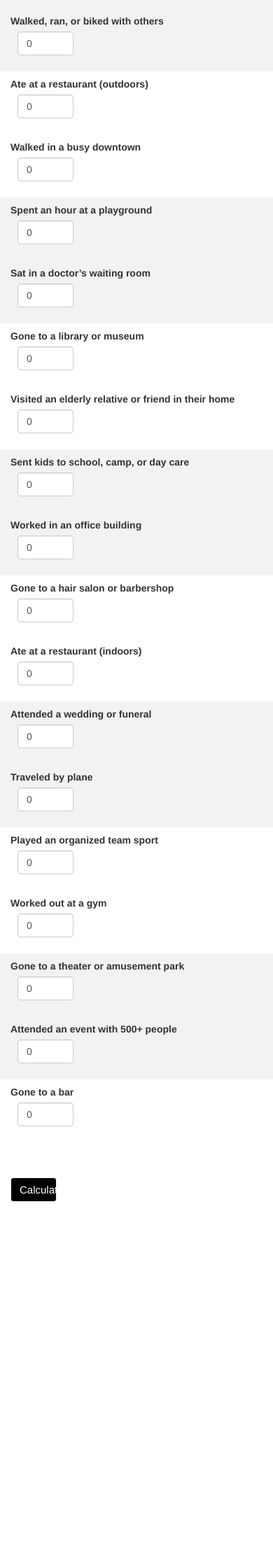
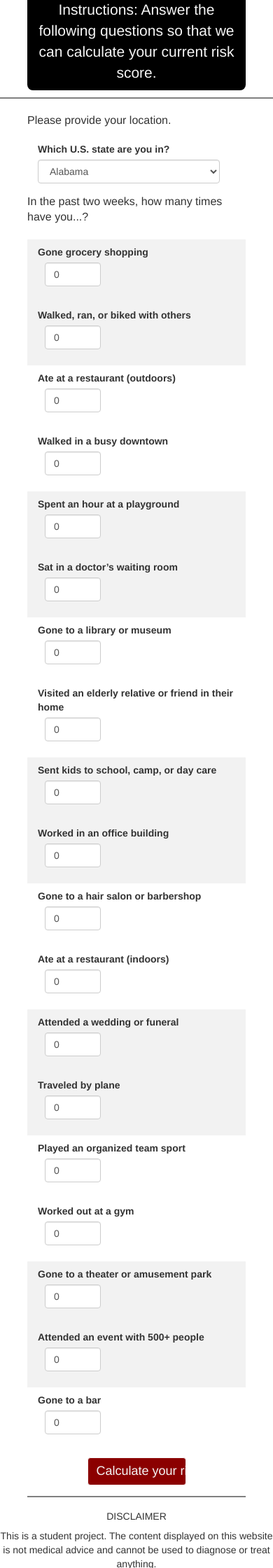
Before and after one commit to hadley173/Covid19-Risk-Assessment-Website, a Flask app: page /form-input in a window 390 px wide. Shown: the part 503-2743 px from the top of the page at 70% size. Before the commit the page ends 2220 px from the top, so only its background shows below. Run offline with Flask 2, Linux system fonts and the light colour scheme; some libraries are stand-ins or nearby versions.

Commit message:
Improved form input styling

```diff
--- a/app/static/css/styles.css
+++ b/app/static/css/styles.css
@@ -150,25 +150,35 @@ p > .lead {
 	margin-bottom: 0px;
 }
 
+/* Form-input: Container styling */
+.container-form {
+	background-color: darkred;
+}
+
+/* Form-input Frequency form styling */
+.form-row {
+	margin-left: 10%;
+	margin-right: 10%;
+}
 
 /* Main call-to-action button on landing page */
 #calc-risk-btn {
 	margin-top: 10px;
 	width: 40%;
-	color: white;
-	background-color:;
-	border-color: whitesmoke;
-	font-size: 15px;
+	color: black;
+	background-color:whitesmoke;
+	border-color: white;
+	font-size: 18px;
 }
 
 /* Main call-to-action button on landing page - hover styling */
 #calc-risk-btn:hover {
 	margin-top: 10px;
 	width: 40%;
-	color: black;
-	background-color:whitesmoke;
-	border-color: grey;
-	font-size: 15px;
+	color: whitesmoke;
+	background-color:black;
+	border-color: white;
+	font-size: 18px;
 }
 
 /* Three buttons underneath images on landing page */
@@ -178,7 +188,7 @@ p > .lead {
 	color: white;
 	background-color:black;
 	border-color: whitesmoke;
-	font-size: 15px;
+	font-size: 18px;
 }
 
 /* Three buttons underneath images on landing page: hover styling */
@@ -258,8 +268,43 @@ hr {
 	background-color: #f2f2f2;
 }
 
+/* Form-input: Top horizontal row */
+.form-hr {
+	width: 100%;
+}
+
+/* Form-input: "Answer the following questions.." text */
 .space-below {
-	margin-bottom: 40px;
+	margin-left: 10%;
+	margin-right: 10%;
+	margin-top: 10px;
+	font-size: 21px;
+	text-align: center;
+	margin-bottom: 10px;
+	background-color: black;
+	color: whitesmoke;
+	border-radius: 8px;
+	padding-left: 10px;
+	padding-right: 10px;
+	padding-top: 10px;
+	padding-bottom: 10px;
+}
+
+/* Form-input: "Which start are you in?" text */
+.form-row > .col-lg-12 > .statename {
+	text-align: left;
+}
+
+/* Form-input: Form submit button */
+.form-row > #submit-btn {
+	text-align: center;
+}
+
+.form-row > #submit-btn > .btn-primary, .btn-primary:hover {
+	background-color: darkred;
+	color: whitesmoke;
+	width: 50%;
+	font-size: 18px;
 }
 
 .form-question {
--- a/app/templates/form-input.html
+++ b/app/templates/form-input.html
@@ -2,8 +2,14 @@
 {% import 'bootstrap/wtf.html' as wtf %}
 
 {% block app_content %}
-  <h1>Assess your current COVID-19 risk</h1>
-  <p class="space-below">Answer the following questions so that we can calculate your current risk score.</p>
+<div class=container-form>
+  <img src="https://nsc.edu/wp-content/uploads/2020/03/COVID-19-Banner-2.jpg" class="img-fluid" alt="Responsive image">
+  <section class="jumbotron">Discover Personal COVID-19 Risk.</section>
+</div>
+
+  <p class="space-below">Instructions: Answer the following questions so that we can calculate your current risk score.</p>
+  <hr class="form-hr">
+
 
   <form class="form" action="" method="post" role="form" novalidate>
   {{ form.hidden_tag() }}
@@ -13,9 +19,10 @@
         <p class="lead">Please provide your location.</p>
       </div>
     </div>
+
     <div class="form-row">
-      <div class="col-xs-12">
-        <div class="space-below">
+      <div class="col-lg-12">
+        <div class="statename">
           {{ wtf.form_field(form.statename) }}
         </div>
       </div>
@@ -145,17 +152,26 @@
 
     <div class="form-row">
       <div class="col-xs-12">
-        <div class="form-inline form-question space-below">
+        <div class="form-inline form-question">
           {{ wtf.form_field(form.activity19) }}
         </div>
       </div>
     </div>
 
   <div class="form-row">
-    <div class="col-xs-6">
+    <div class="col-lg-12" id="submit-btn">
       {{ wtf.form_field(form.submit, button_map={'submit': 'primary'}) }}
     </div>
   </div>
+  </form>
 
-  </form>
+  <footer class="footer">
+    <div class="row">
+      <div class="col-lg-12">
+        <hr class="footer-hr">
+        <h5 class="disclaimer-h5">DISCLAIMER</h5>
+        <p>This is a student project. The content displayed on this website is not medical advice and cannot be used to diagnose or treat anything.</p>
+      </div>
+    </div>
+  </footer>
 {% endblock %}
```
